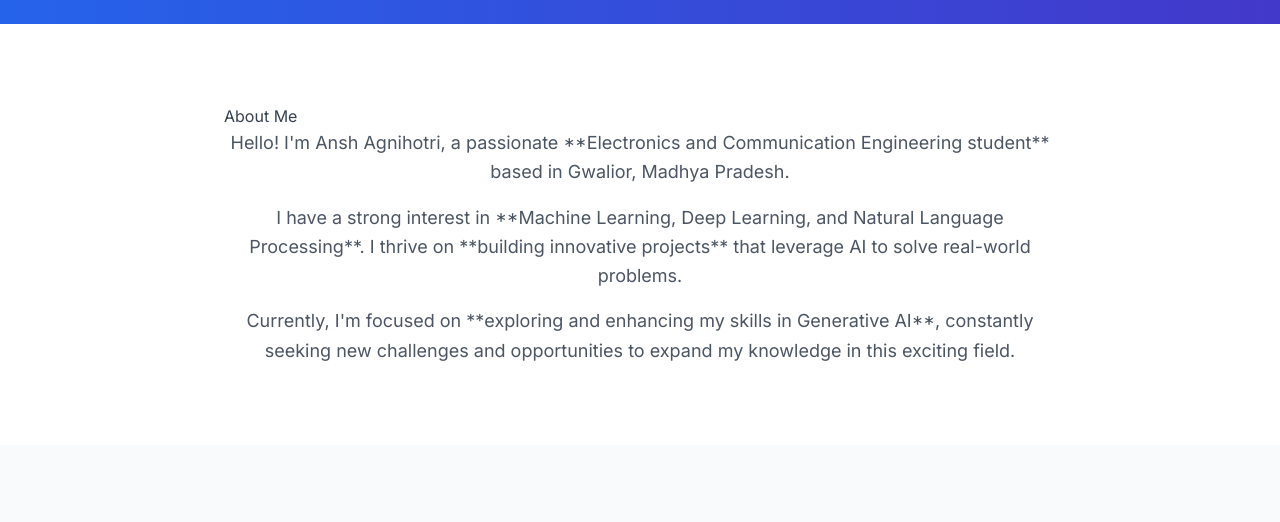
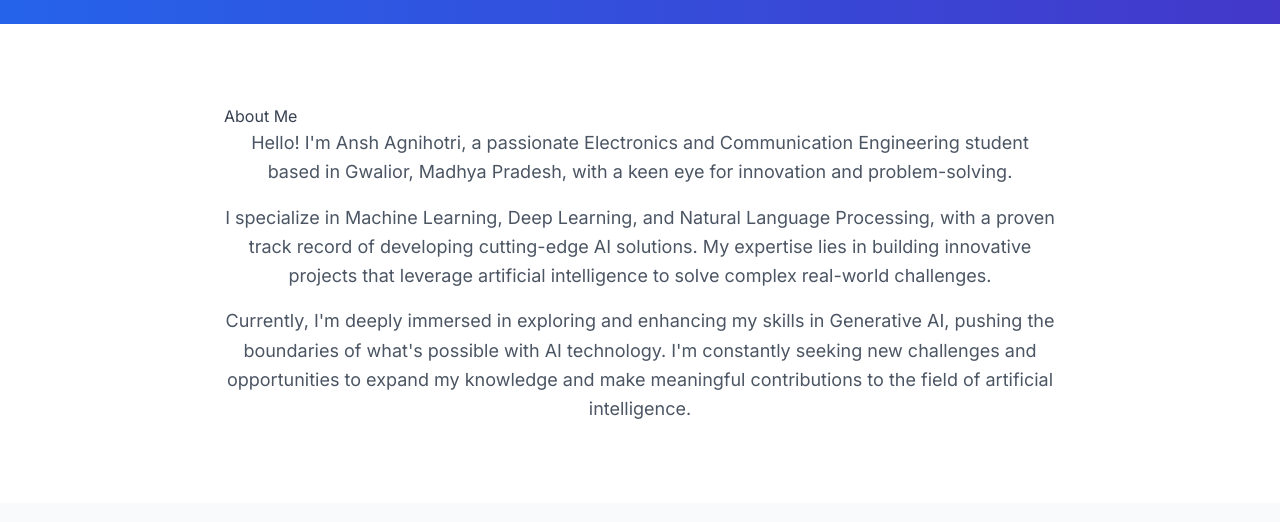
Before and after one commit to agnihotri-anxh/MyPortfolio, a plain HTML site: page index.html in a window 1280 px wide. Shown: the part 800-1322 px from the top of the page. Drawn offline with nearby package versions, Linux system fonts and the light colour scheme.

Commit message:
Enhance About Me section with more professional content

```diff
--- a/index.html
+++ b/index.html
@@ -162,13 +162,13 @@
             <h2 class="section-title">About Me</h2>
             <div class="text-center text-lg text-gray-600 leading-relaxed">
                 <p class="mb-4">
-                    Hello! I'm Ansh Agnihotri, a passionate **Electronics and Communication Engineering student** based in Gwalior, Madhya Pradesh.
+                    Hello! I'm Ansh Agnihotri, a passionate Electronics and Communication Engineering student based in Gwalior, Madhya Pradesh, with a keen eye for innovation and problem-solving.
                 </p>
                 <p class="mb-4">
-                    I have a strong interest in **Machine Learning, Deep Learning, and Natural Language Processing**. I thrive on **building innovative projects** that leverage AI to solve real-world problems.
+                    I specialize in Machine Learning, Deep Learning, and Natural Language Processing, with a proven track record of developing cutting-edge AI solutions. My expertise lies in building innovative projects that leverage artificial intelligence to solve complex real-world challenges.
                 </p>
                 <p>
-                    Currently, I'm focused on **exploring and enhancing my skills in Generative AI**, constantly seeking new challenges and opportunities to expand my knowledge in this exciting field.
+                    Currently, I'm deeply immersed in exploring and enhancing my skills in Generative AI, pushing the boundaries of what's possible with AI technology. I'm constantly seeking new challenges and opportunities to expand my knowledge and make meaningful contributions to the field of artificial intelligence.
                 </p>
             </div>
         </div>
```
